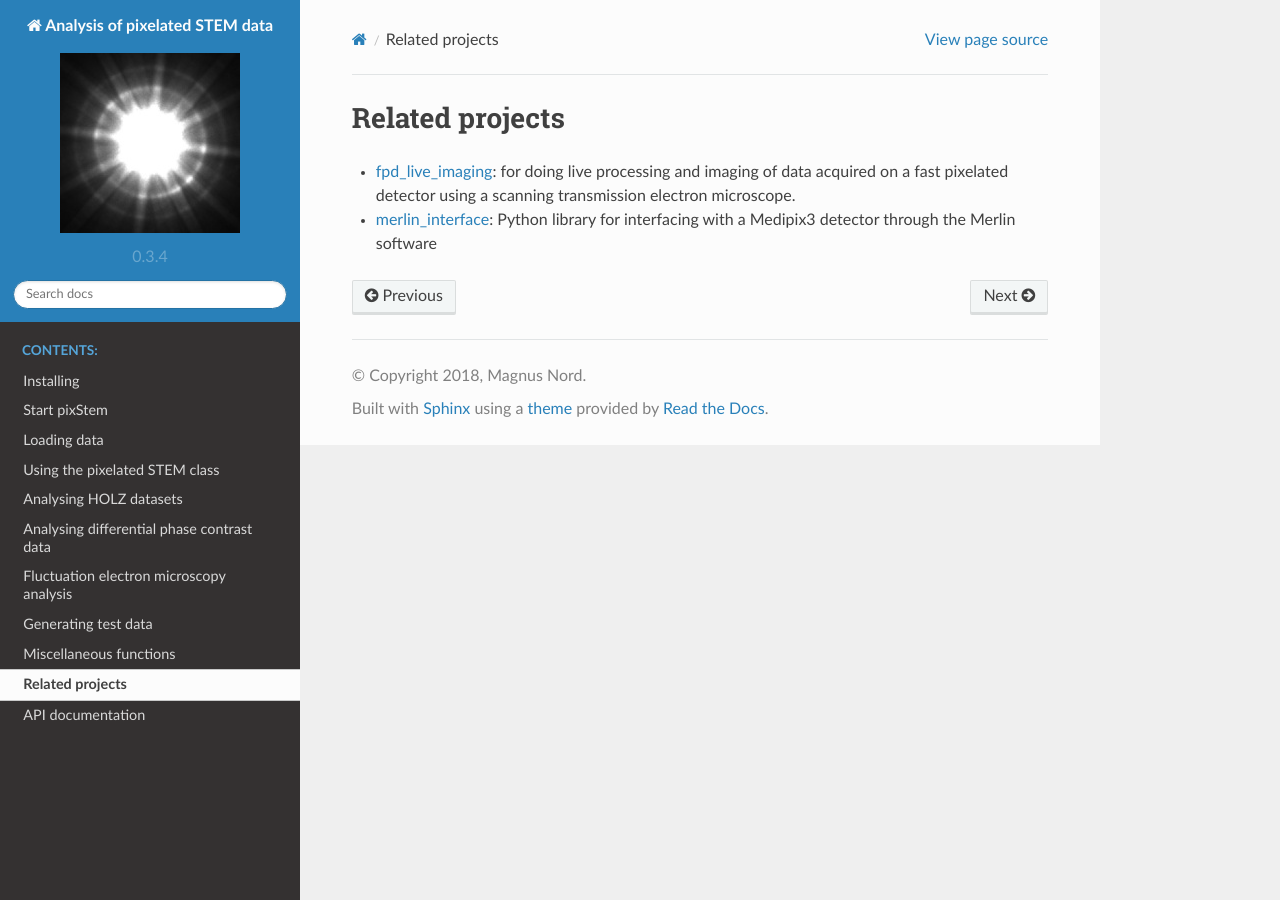
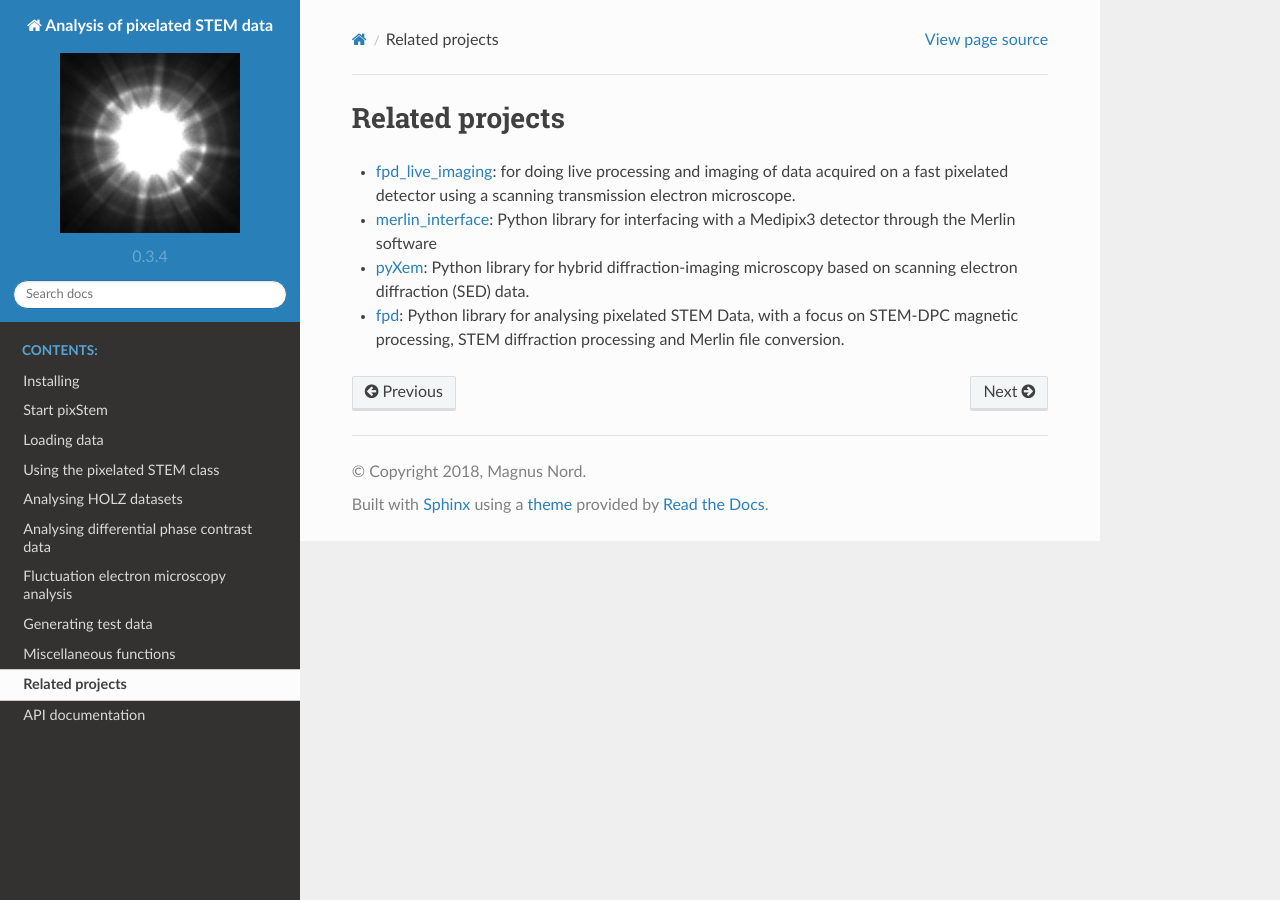
Before and after one commit to pyxem/pyxem, a Sphinx documentation site: the page built from doc/related_projects.rst, in a window 1280 px wide. Built offline with Sphinx 7.4.7 and the Read the Docs theme 2.0.0, drawn with Linux system fonts in a browser that asks for light colours.

Commit message:
Add pyXem and fpd to related projects

```diff
--- a/doc/related_projects.rst
+++ b/doc/related_projects.rst
@@ -6,3 +6,5 @@ Related projects
 
 - `fpd_live_imaging <https://fast_pixelated_detectors.gitlab.io/fpd_live_imaging/>`_: for doing live processing and imaging of data acquired on a fast pixelated detector using a scanning transmission electron microscope.
 - `merlin_interface <https://fast_pixelated_detectors.gitlab.io/merlin_interface/>`_: Python library for interfacing with a Medipix3 detector through the Merlin software
+- `pyXem <https://pyxem.github.io/pyxem/>`_: Python library for hybrid diffraction-imaging microscopy based on scanning electron diffraction (SED) data.
+- `fpd <https://fpdpy.gitlab.io/fpd/>`_: Python library for analysing pixelated STEM Data, with a focus on STEM-DPC magnetic processing, STEM diffraction processing and Merlin file conversion.
```
